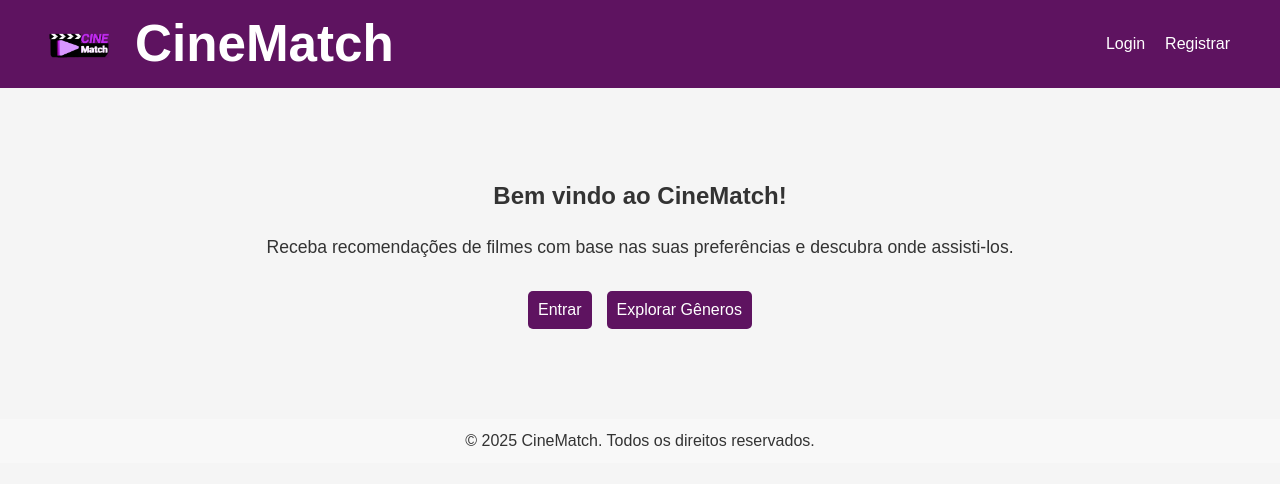
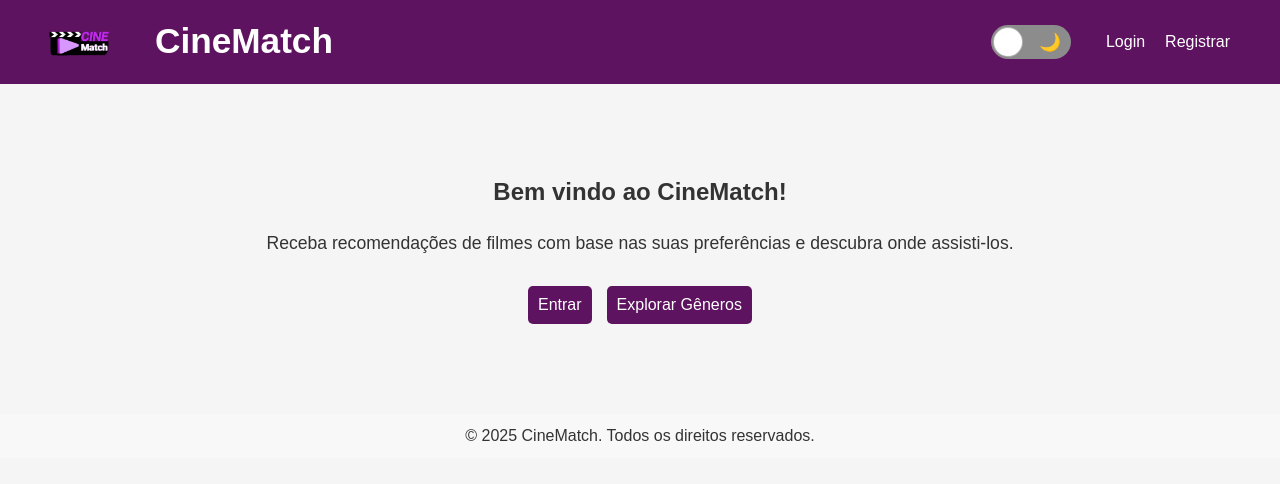
Before and after one commit to GabrielB03/CineMatch, a React (Vite) app in the folder frontend/: page / in a window 1280 px wide. Shown: the top 484 px of the page. Built offline with nearby package versions, Linux system fonts and the light colour scheme.

Commit message:
feat: Adiciona Dark/Light Mode e corrige layout do header/navegação

```diff
--- a/frontend/src/App.css
+++ b/frontend/src/App.css
@@ -19,8 +19,9 @@ html, body {
 
 body {
   font-family: Arial, sans-serif;
-  background-color: #F5F5F5;
-  color: #333333;
+  background-color: var(--bg-page);
+  color: var(--text-color);
+  transition: background-color 0.3s ease, color 0.3s ease;
 }
 
 h1, h2 {
@@ -32,8 +33,8 @@ h1, h2 {
 /* ==================================== */
 
 header {
-  background-color: #5E1360;
-  color: #FFFFFF;
+  background-color: var(--color-primary);
+  color: white;
   padding: 1rem;
   text-align: center;
 }
@@ -43,6 +44,14 @@ header {
   align-items: center;
   max-width: 1200px;
   margin: 0 auto;
+  justify-content: space-between;
+}
+
+.header-actions {
+  display: flex;
+  align-items: center;
+  margin-left: auto;
+  gap: 15px;
 }
 
 .logo {
@@ -59,17 +68,23 @@ header {
 header h1 {
   flex: 1;
   text-align: left;
-  margin: 0;
+  margin: 0 20px;
+  max-width: 50%;
+  padding-right: 20px;
+  font-size: 2.2rem;
 }
 
 header nav {
-  margin-left: auto;
 }
 
 header nav a {
-  color: #FFFFFF;
+  color: white;
   text-decoration: none;
   margin: 0 10px;
+}
+
+header > .header-container > button {
+  margin-right: 15px;
 }
 
 /* ==================================== */
@@ -95,13 +110,15 @@ form label {
 form input, form select {
   padding: 10px;
   margin-bottom: 10px;
-  border: 1px solid #CCCCCC;
+  border: 1px solid var(--border-input);
+  background-color: var(--bg-input);
+  color: var(--text-color);
   border-radius: 5px;
 }
 
 form button {
   padding: 10px;
-  background-color: #5E1360;
+  background-color: var(--color-primary);
   color: white;
   border: none;
   border-radius: 5px;
@@ -110,12 +127,12 @@ form button {
 }
 
 form button:hover {
-  background-color: #4A0F4C;
+  background-color: var(--color-primary-hover);
 }
 
 button {
   padding: 10px;
-  background-color: #5E1360;
+  background-color: var(--color-primary);
   color: white;
   border: none;
   border-radius: 5px;
@@ -124,7 +141,7 @@ button {
 }
 
 button:hover {
-  background-color: #4A0F4C;
+  background-color: var(--color-primary-hover);
 }
 
 /* ==================================== */
@@ -134,11 +151,12 @@ button:hover {
 footer {
   text-align: center;
   margin-top: 20px;
-  background-color: #F8F8F8;
+  background-color: var(--bg-footer);
   padding: 10px;
   width: 100%;
   position: relative;
   bottom: 0;
+  color: var(--text-color);
 }
 
 /* ==================================== */
@@ -153,9 +171,9 @@ footer {
 }
 
 .movie-card {
-  background: white;
+  background: var(--bg-card);
   border-radius: 8px;
-  box-shadow: 0 4px 10px rgba(0, 0, 0, 0.1);
+  box-shadow: 0 4px 10px var(--shadow-card);
   padding: 15px;
   display: flex;
   flex-direction: column;
@@ -185,7 +203,7 @@ footer {
 .movie-card h3 {
   font-size: 1.1rem;
   margin-bottom: 8px;
-  color: #333333;
+  color: var(--text-color);
   line-height: 1.3;
 }
 
@@ -272,7 +290,100 @@ footer {
 }
 
 /* ==================================== */
-/* 8. RESPONSIVIDADE */
+/* 8. DARK MODE */
+/* ==================================== */
+
+body.dark-mode {
+  --bg-page: #1A1A1A;
+  --text-color: #F0F0F0;
+  --bg-footer: #2C2C2C;
+  --bg-card: #2C2C2C;
+  --bg-input: #3A3A3A;
+  --border-input: #555555;
+  --shadow-card: rgba(255, 255, 255, 0.08);
+}
+
+body.dark-mode header nav button {
+  border-color: var(--text-color) !important;
+  color: var(--text-color) !important;
+}
+
+/* ==================================== */
+/* 9. ESTILO DO SWITCH DE TEMA */
+/* ==================================== */
+
+.theme-switch-wrapper {
+  display: flex;
+  align-items: center;
+  margin: 0 10px;
+}
+
+.theme-switch-label {
+  display: block;
+  width: 80px;
+  height: 34px;
+  border-radius: 17px;
+  background-color: #8C8C8C;
+  cursor: pointer;
+  position: relative;
+  transition: background-color 0.4s;
+}
+
+.sun-icon, .moon-icon {
+  position: absolute;
+  top: 50%;
+  transform: translateY(-50%);
+  font-size: 1.1rem;
+  z-index: 1;
+  opacity: 1;
+}
+
+.sun-icon {
+  left: 10px;
+  color: #F5B301;
+}
+
+.moon-icon {
+  right: 10px;
+  color: #F0F0F0;
+}
+
+.slider-ball {
+  position: absolute;
+  content: "";
+  height: 30px;
+  width: 30px;
+  left: 2px;
+  bottom: 2px;
+  border: 1px solid rgba(0, 0, 0, 0.3);
+  background-color: #FFFFFF;
+  transition: transform 0.4s, background-color 0.4s;
+  border-radius: 50%;
+  z-index: 2;
+}
+
+#theme-toggle:checked + .theme-switch-label {
+  background-color: #5E1360;
+}
+
+#theme-toggle:checked + .theme-switch-label .slider-ball {
+  transform: translateX(46px);
+  background-color: #1A1A1A;
+  border: 1px solid rgba(255, 255, 255, 0.5);
+}
+
+#theme-toggle:checked + .theme-switch-label .moon-icon {
+  color: #1A1A1A;
+  transition: color 0.4s
+}
+
+#theme-toggle:checked + .theme-switch-label .sun-icon {
+  color: #5E1360;
+  transition: color 0.4s;
+}
+
+/* ==================================== */
+/* 10. RESPONSIVIDADE */
 /* ==================================== */
 
 @media (max-width: 768px) {
--- a/frontend/src/components/Layout.jsx
+++ b/frontend/src/components/Layout.jsx
@@ -2,6 +2,7 @@ import React from 'react';
 import { Link, useNavigate } from 'react-router-dom';
 import CineMatchLogo from '../assets/cinematch.png';
 import { getToken, removeToken } from '../utils/authApi';
+import ThemeSwitch from './ThemeSwitch';
 
 // Componente que renderiza o cabeçalho e rodapé em todas as páginas
 const Layout = ({ children, headerTitle }) => {
@@ -22,12 +23,14 @@ const Layout = ({ children, headerTitle }) => {
                 <div className="header-container">
                     <div className="logo">
                         <Link to="/">
-                            {/* O CSS do styles.css deve corrigir a logo */}
                             <img src={CineMatchLogo} alt="CineMatch Logo" />
                         </Link>
                     </div>
 
                     {headerTitle ? <h1>{headerTitle}</h1> : null}
+
+                    <div className="header-actions">
+                        <ThemeSwitch />
 
                         <nav>
                             {isAuthenticated ? (
@@ -38,7 +41,6 @@ const Layout = ({ children, headerTitle }) => {
 
                                     <button
                                         onClick={handleLogout}
-                                    // Adiciona estilo para parecer um botão do cabeçalho
                                         style={{
                                             background: 'none',
                                             border: '1px solid #fff',
@@ -60,6 +62,7 @@ const Layout = ({ children, headerTitle }) => {
                             )}
                         </nav>
                     </div>
+                </div>
             </header>
 
             <main>
--- /dev/null
+++ b/frontend/src/components/ThemeSwitch.jsx
@@ -0,0 +1,26 @@
+import React from 'react';
+import { useTheme } from '../utils/ThemeContext';
+
+const ThemeSwitch = () => {
+    const { theme, toggleTheme } = useTheme();
+
+    return (
+        <div className="theme-switch-wrapper">
+            <input
+                type="checkbox"
+                id="theme-toggle"
+                checked={theme === 'dark'}
+                onChange={toggleTheme}
+                aria-label="Alternar modo escuro/claro"
+                style={{ display: 'none' }}
+            ></input>
+            <label htmlFor="theme-toggle" className="theme-switch-label">
+                <span className="sun-icon">☀️</span>
+                <span className="moon-icon">🌙</span>
+                <span className="slider-ball"></span>
+            </label>
+        </div>
+    );
+};
+
+export default ThemeSwitch;
--- a/frontend/src/index.css
+++ b/frontend/src/index.css
@@ -7,6 +7,16 @@
   text-rendering: optimizeLegibility;
   -webkit-font-smoothing: antialiased;
   -moz-osx-font-smoothing: grayscale;
+
+  --color-primary: #5E1360;
+  --color-primary-hover: #4A0F4C;
+  --bg-page: #F5F5F5;
+  --text-color: #333333;
+  --bg-footer: #F8F8F8;
+  --bg-card: white;
+  --shadow-card: rgba(0, 0, 0, 0.1);
+  --border-input: #CCCCCC;
+  --bg-input: white;
 }
 
 a {
@@ -19,13 +29,8 @@ a:hover {
 }
 
 body {
-  /* REGRAS CRÍTICAS REMOVIDAS/AJUSTADAS: */
   margin: 0;
   padding: 0;
-  /* place-items: center; REMOVIDO */
-  display: block; /* FORÇA O COMPORTAMENTO DE BLOCO */
-  min-width: 100vw; /* GARANTE A LARGURA TOTAL */
-  min-height: auto; /* PERMITE A ROLAGEM */
 }
 
 h1 {
@@ -44,9 +49,11 @@ button {
   cursor: pointer;
   transition: border-color 0.25s;
 }
+
 button:hover {
   border-color: #646cff;
 }
+
 button:focus,
 button:focus-visible {
   outline: 4px auto -webkit-focus-ring-color;
@@ -57,9 +64,11 @@ button:focus-visible {
     color: #213547;
     background-color: #ffffff;
   }
+
   a:hover {
     color: #747bff;
   }
+
   button {
     background-color: #f9f9f9;
   }
--- a/frontend/src/main.jsx
+++ b/frontend/src/main.jsx
@@ -2,9 +2,12 @@ import { StrictMode } from 'react'
 import { createRoot } from 'react-dom/client'
 import './index.css'
 import App from './App.jsx'
+import { ThemeProvider } from './utils/ThemeContext';
 
 createRoot(document.getElementById('root')).render(
   <StrictMode>
-    <App />
+    <ThemeProvider>
+      <App />
+    </ThemeProvider>
   </StrictMode>,
 )
--- /dev/null
+++ b/frontend/src/utils/ThemeContext.jsx
@@ -0,0 +1,41 @@
+import React, { createContext, useState, useContext, useEffect } from 'react';
+
+const ThemeContext = createContext();
+
+const STORAGE_KEY = 'themeMode';
+
+export const ThemeProvider = ({ children }) => {
+    const [theme, setTheme] = useState(() => {
+        const savedTheme = localStorage.getItem(STORAGE_KEY);
+        return savedTheme || 'light';
+    });
+
+    useEffect(() => {
+        localStorage.setItem(STORAGE_KEY, theme);
+
+        if (theme === 'dark') {
+            document.body.classList.add('dark-mode');
+        } else {
+            document.body.classList.remove('dark-mode');
+        }
+    }, [theme]);
+
+    const toggleTheme = () => {
+        setTheme(currentTheme => (currentTheme === 'light' ? 'dark' : 'light'));
+    };
+
+    const contextValue = {
+        theme,
+        toggleTheme,
+    };
+
+    return (
+        <ThemeContext.Provider value={contextValue}>
+            {children}
+        </ThemeContext.Provider>
+    );
+};
+
+export const useTheme = () => {
+    return useContext(ThemeContext);
+}
```
Lines whose indentation alone changed are shown as unchanged.
